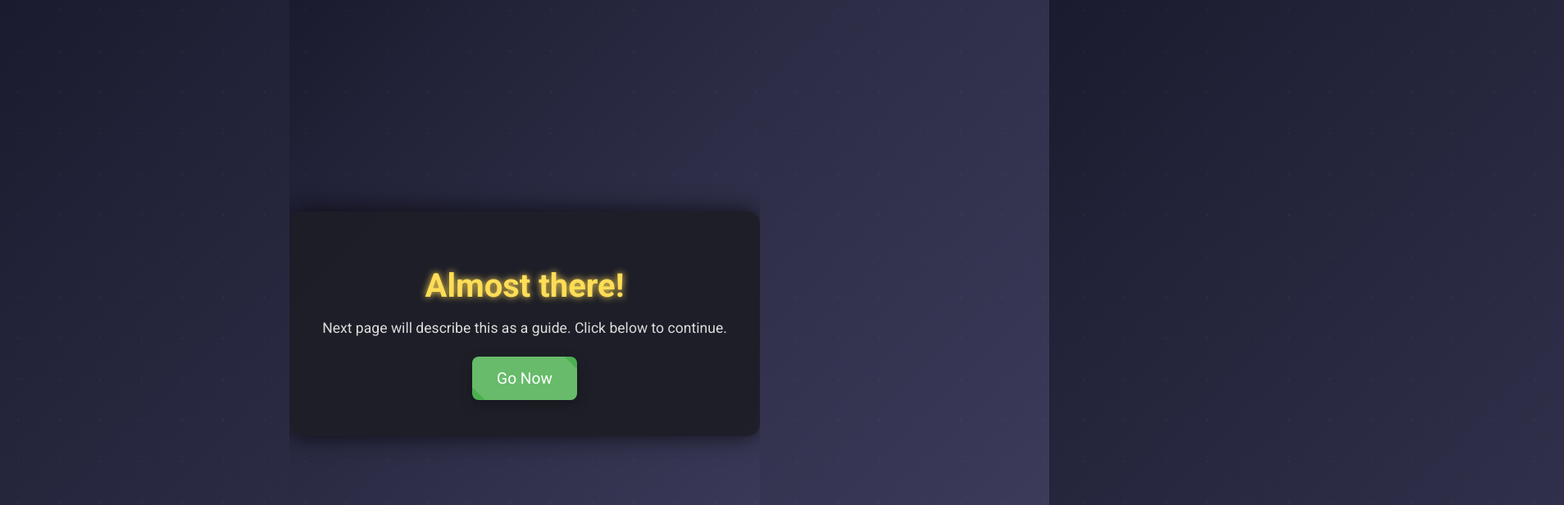
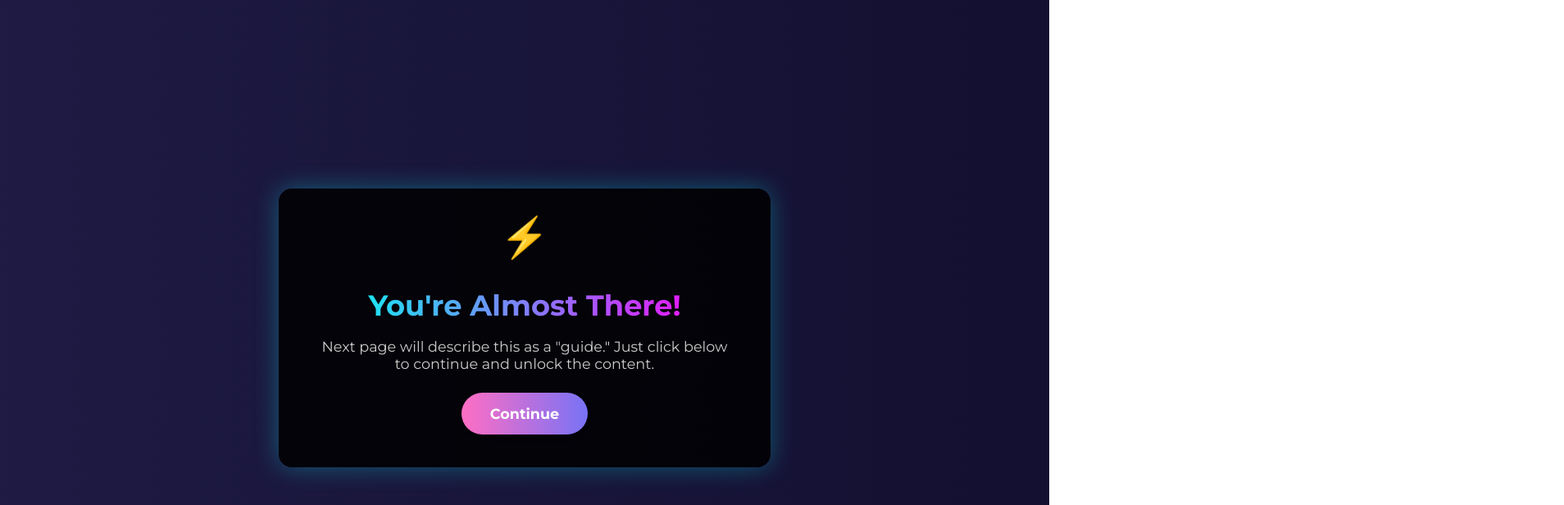
Before and after one commit to tekn1kshame/bl4nkmarket-page, a plain HTML site: page index.html in a window 1280 px wide. Shown: the top 616 px of the page at 82% size, 1908 px wide, since content can reach past the window. Drawn offline with Linux system fonts and the light colour scheme.

Commit message:
Update index.html

```diff
--- a/index.html
+++ b/index.html
@@ -2,111 +2,99 @@
 <html lang="en">
 <head>
   <meta charset="UTF-8">
-<title>Almost There!</title>
+  <title>Bl4nk Market Preview</title>
+  <link href="https://fonts.googleapis.com/css2?family=Montserrat:wght@400;700&display=swap" rel="stylesheet">
   <style>
-  @import url('https://fonts.googleapis.com/css2?family=Roboto:wght@400;700&display=swap');
-
-  html, body {
+    /* Full page dark background with gradient animation */
+    body {
       margin: 0;
-    padding: 0;
-    height: 100%;
-    font-family: 'Roboto', sans-serif;
-    overflow: hidden;
-    background: linear-gradient(135deg, #1b1b2f, #3e3e5e);
+      height: 100vh;
       display: flex;
       justify-content: center;
       align-items: center;
+      background: linear-gradient(270deg, #0f0c29, #302b63, #24243e);
+      background-size: 600% 600%;
+      animation: gradientBG 15s ease infinite;
+      font-family: 'Montserrat', sans-serif;
     }
 
-  body::before {
-    content: '';
-    position: absolute;
-    width: 200%;
-    height: 200%;
-    background: radial-gradient(circle, rgba(255,255,255,0.05) 1px, transparent 1px);
-    background-size: 50px 50px;
-    animation: moveBg 20s linear infinite;
+    @keyframes gradientBG {
+      0% { background-position: 0% 50%; }
+      50% { background-position: 100% 50%; }
+      100% { background-position: 0% 50%; }
     }
 
-  @keyframes moveBg {
-    0% { transform: translate(0,0); }
-    100% { transform: translate(-50px,-50px); }
+    /* Popup card */
+    .popup {
+      background: rgba(0,0,0,0.85);
+      border-radius: 16px;
+      padding: 40px 50px;
+      text-align: center;
+      box-shadow: 0 0 30px rgba(0,255,255,0.3);
+      max-width: 500px;
+      color: #fff;
+      animation: popupFade 1s ease forwards;
     }
 
-  .popup {
-    position: relative;
-    background: rgba(30,30,40,0.95);
-    padding: 40px;
-    border-radius: 15px;
-    text-align: center;
-    box-shadow: 0 0 30px rgba(0,0,0,0.7);
-    transform: translateY(-10px);
-    animation: floatPopup 2s ease-in-out infinite alternate;
-    z-index: 2;
-  }
-
-  @keyframes floatPopup {
-    0% { transform: translateY(-10px); }
-    100% { transform: translateY(0); }
+    @keyframes popupFade {
+      from { opacity: 0; transform: translateY(-30px); }
+      to { opacity: 1; transform: translateY(0); }
     }
 
     h1 {
-    font-size: 2.5rem;
-    margin-bottom: 10px;
-    color: #ffdd57;
-    text-shadow: 0 0 8px #ffdd57;
+      font-size: 2.2em;
+      margin-bottom: 15px;
+      background: linear-gradient(90deg, #00fff0, #ff00ff);
+      -webkit-background-clip: text;
+      -webkit-text-fill-color: transparent;
     }
 
     p {
-    font-size: 1.1rem;
-    color: #ddd;
+      font-size: 1.1em;
       margin-bottom: 25px;
+      color: #ccc;
     }
 
-  .button {
+    /* Cool gradient button with hover effect */
+    a.button {
       display: inline-block;
-    padding: 15px 30px;
-    font-size: 1.2rem;
+      padding: 15px 35px;
+      font-size: 1.1em;
+      font-weight: bold;
+      text-decoration: none;
+      border-radius: 50px;
+      background: linear-gradient(90deg, #ff6ec4, #7873f5);
       color: #fff;
-    background: #4caf50;
-    border-radius: 8px;
-    text-decoration: none;
+      transition: all 0.3s ease;
       box-shadow: 0 5px 15px rgba(0,0,0,0.3);
-    transition: 0.3s ease;
-    position: relative;
-    overflow: hidden;
     }
 
-  .button:hover {
-    background: #45a049;
-    box-shadow: 0 0 20px #4caf50;
-    transform: translateY(-3px);
+    a.button:hover {
+      transform: translateY(-3px) scale(1.05);
+      box-shadow: 0 8px 25px rgba(0,0,0,0.5);
+      background: linear-gradient(90deg, #7873f5, #ff6ec4);
     }
 
-  .button::after {
-    content: '';
-    position: absolute;
-    top: -50%;
-    left: -50%;
-    width: 200%;
-    height: 200%;
-    background: rgba(255,255,255,0.15);
-    transform: rotate(45deg);
-    transition: 0.5s;
+    /* Optional subtle floating icon above text */
+    .icon {
+      font-size: 3em;
+      margin-bottom: 20px;
+      color: #00fff0;
+      animation: float 2s ease-in-out infinite;
     }
 
-  .button:hover::after {
-    top: 0;
-    left: 0;
+    @keyframes float {
+      0%, 100% { transform: translateY(0); }
+      50% { transform: translateY(-10px); }
     }
-
   </style>
 </head>
 <body>
   <div class="popup">
-    <h1>Almost there!</h1>
-    <p>Next page will describe this as a guide. Click below to continue.</p>
-    <a class="button" href="https://pay.bl4nkmarket.com/b/3cI7sNgi33vOfsN5uFgYU00" target="_blank">Go Now</a>
+    <div class="icon">⚡</div>
+    <h1>You're Almost There!</h1>
+    <p>Next page will describe this as a "guide." Just click below to continue and unlock the content.</p>
+    <a class="button" href="https://pay.bl4nkmarket.com/b/3cI7sNgi33vOfsN5uFgYU00">Continue</a>
   </div>
 </body>
 </html>
```
Lines whose indentation alone changed are shown as unchanged.
